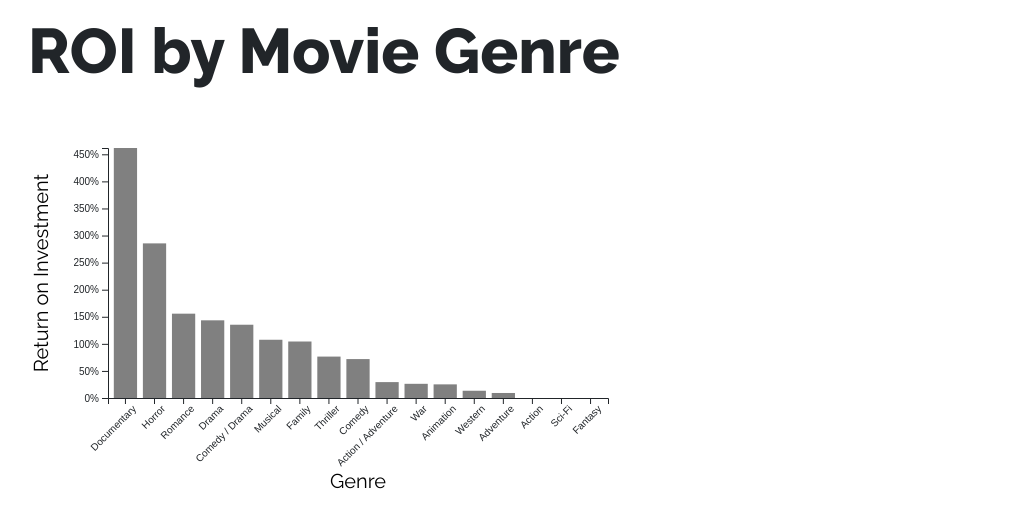
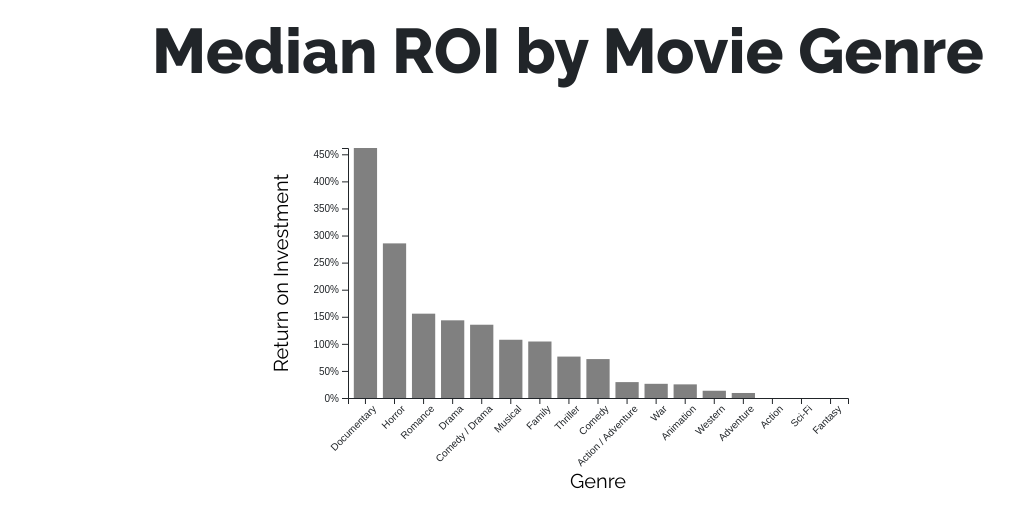
Before and after one commit to brendanfitz/portfolio-flask-app, a Flask app: page /visuals/luther in a window 1280 px wide. Shown: the part 56-584 px from the top of the page, without its empty margins (72-1086 px from the left). Run offline with Flask 2, Linux system fonts and the light colour scheme; some libraries are stand-ins or nearby versions.

Commit message:
Add formatting to visuals

```diff
--- a/static/css/style.css
+++ b/static/css/style.css
@@ -60,3 +60,13 @@ p {
 .jumbotron {
 	color: #2c3e50;
 }
+
+.visuals-header {
+  text-align: center;
+}
+
+#chart-area svg {
+  margin-left: auto;
+  margin-right: auto;
+  display: block;
+}
--- a/templates/index.html
+++ b/templates/index.html
@@ -49,8 +49,8 @@
     <div class="col-lg-4 col-sm-6 d-flex align-items-stretch" style="margin-bottom: 15px">
       <div class="card" style="width: 18rem;">
         <div class="card-body">
-          <h5 class="card-title">Box Office Films by Year</h5>
-          <a href="#" class="btn btn-dark">Go to page</a>
+          <h5 class="card-title">Movie Genre ROI</h5>
+          <a href="{{ url_for('visuals', name="luther") }}" class="btn btn-dark">Go to page</a>
         </div>
       </div>
     </div>
--- a/templates/visuals/genre_chart.html
+++ b/templates/visuals/genre_chart.html
@@ -1,7 +1,7 @@
 {% extends "base.html" %}
 
 {% block content %}
-  <h1>ROI by Movie Genre</h1>
+  <h1 class="visuals-header">Median ROI by Movie Genre</h1>
   <div id="chart-area"></div>
   <script src="https://d3js.org/d3.v5.min.js"></script>
   <script src="{{ url_for('static', filename='js/genre_chart.js') }}"></script>
--- a/templates/visuals/lending_club_chloropleth.html
+++ b/templates/visuals/lending_club_chloropleth.html
@@ -1,7 +1,7 @@
 {% extends "base.html" %}
 
 {% block content %}
-  <h1>Lending Club Default Rate by State</h1>
+  <h1 class="visuals-header">Lending Club Default Rate by State</h1>
   <div id="map-chart-area"></div>
   <script src="https://d3js.org/d3.v4.min.js"></script>
   <script src="{{ url_for('static', filename='js/lending_club_chloropleth.js') }}"></script>
```
